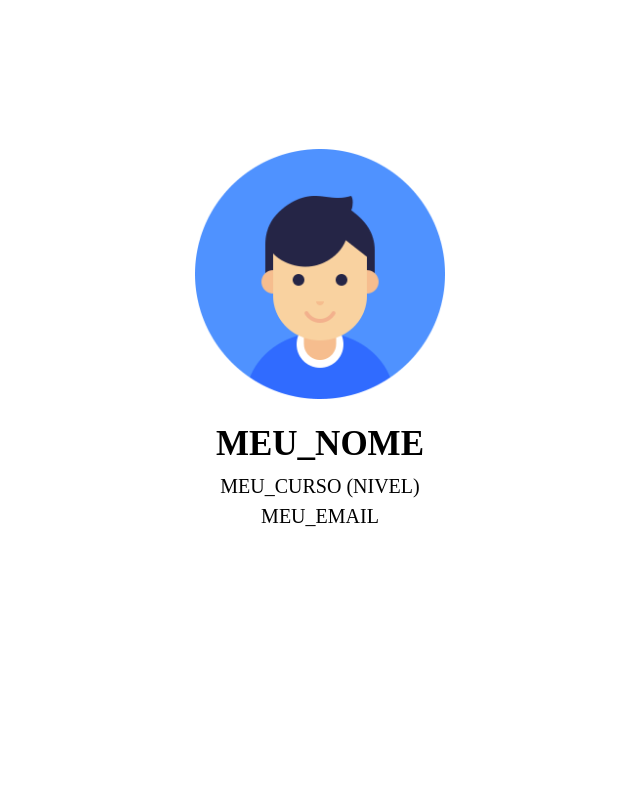
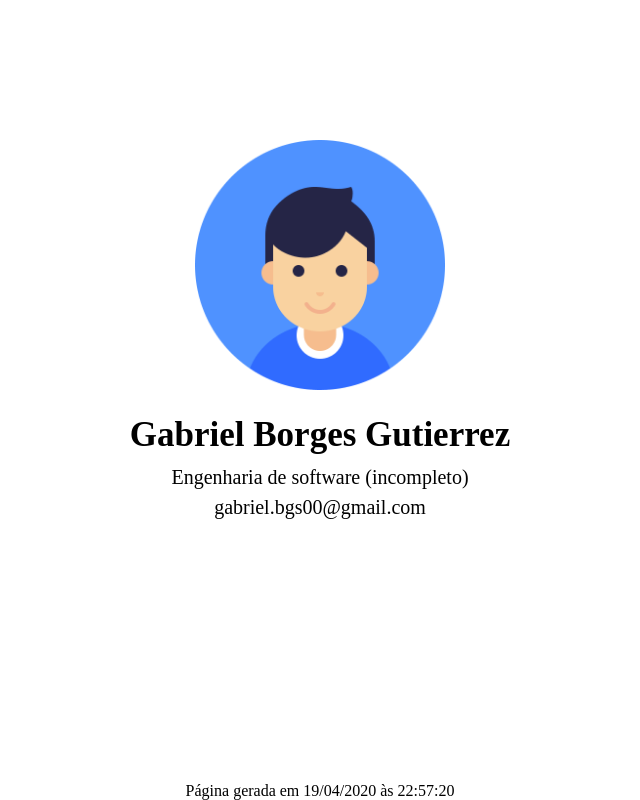
Before and after one commit to GabrielBG0/ProgWeb, a PHP site: page / in a window 1280 px wide. Shown: the whole page, without its empty margins (320-960 px from the left). Run offline with PHP 8.4, Linux system fonts and the light colour scheme.

Commit message:
pag pessoa php

```diff
--- a/Página pessoal/index.php
+++ b/Página pessoal/index.php
@@ -4,7 +4,7 @@
 <head>
   <meta charset="UTF-8">
   <meta name="viewport" content="width=device-width, initial-scale=1.0">
-  <title>MEU_NOME - Perfil</title>
+  <title>Gabriel Borges Gutierrez - Perfil</title>
   <link rel="stylesheet" href="estilos.css">
 </head>
 
@@ -12,15 +12,16 @@
   <div class="conteudo">
     <div class="foto"><img src="foto.png" alt=""></div>
     <div class="apresentacao">
-      <span class="nome">MEU_NOME</span>
-      <span class="curso">MEU_CURSO (NIVEL)</span>
-      <span class="email">MEU_EMAIL</span>
+      <span class="nome">Gabriel Borges Gutierrez</span>
+      <span class="curso">Engenharia de software (incompleto)</span>
+      <span class="email">gabriel.bgs00@gmail.com</span>
     </div>
   </div>
   <footer>
-    <!-- Insira aqui o texto abaixo substituindo pelo conteudo correto -->
-    <!-- Texto: Página gerada em dia/mes/ano as hora:minuto:segundo -->
-    <!-- Você deverá usar PHP e configurar para o timezone de Campo Grande/MS -->
+   <spam>
+   <?date_default_timezone_set('America/Campo_Grande') ?>
+   <?php echo'Página gerada em '. date('d/m/Y \à\s H:i:s')?>
+   </spam>
   </footer>
 </body>
 
```
